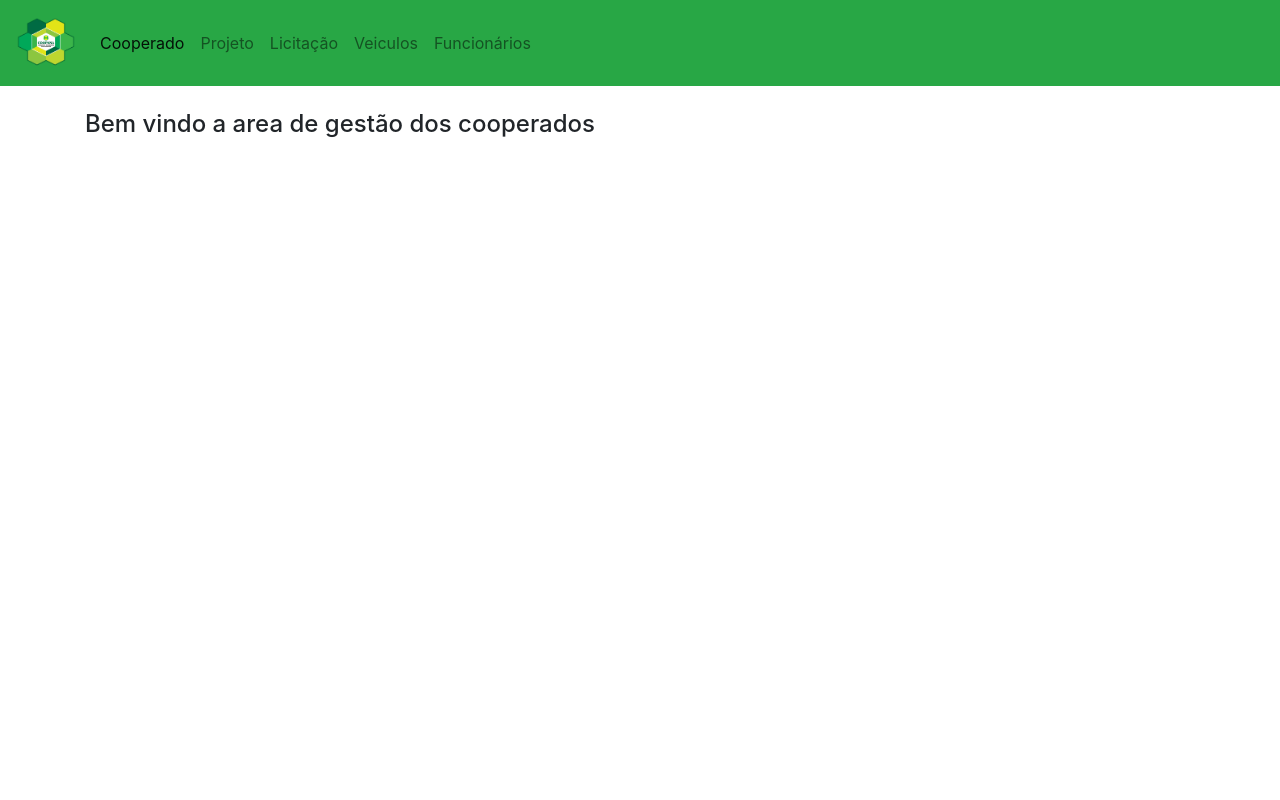
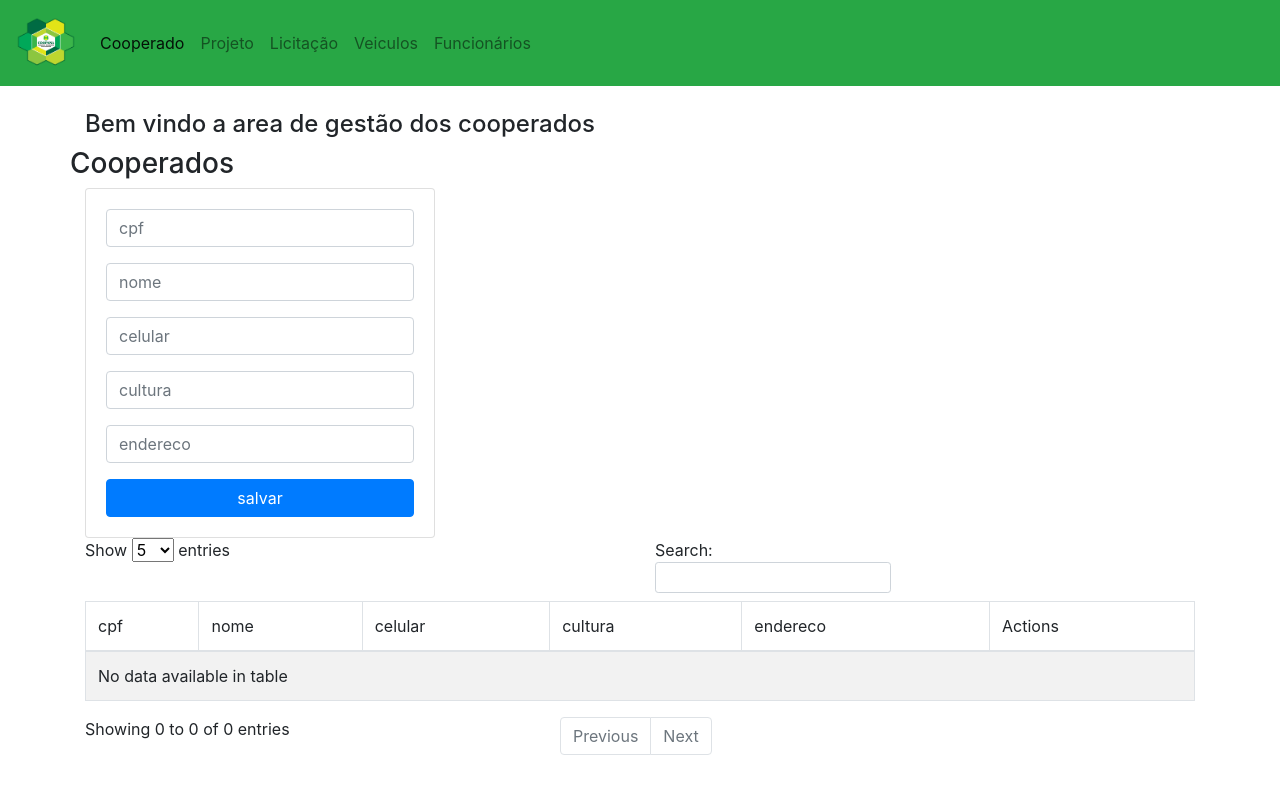
Before and after one commit to Lucas-Ladislau/coopana-flask, a Flask app: page /cooperados in a window 1280 px wide. Run offline with Flask 2, Linux system fonts and the light colour scheme; data that the repository does not hold is empty; some libraries are stand-ins or nearby versions.

Commit message:
adicioanando insert em cooperados

```diff
--- a/main.py
+++ b/main.py
@@ -5,19 +5,19 @@ import psycopg2.extras
 import os
 
 # User e pass definidos no postgree
-#DB_HOST = 'localhost'
-#DB_NAME = 'coopana' #nome do BD
-#DB_USER = 'postgres'  #nome user do seu BD
-#DB_PASS = '31081995'   #senha do seu BD
+DB_HOST = 'localhost'
+DB_NAME = 'coopana' #nome do BD
+DB_USER = 'postgres'  #nome user do seu BD
+DB_PASS = '31081995'   #senha do seu BD
 
 #Versão de conexão docker
-DB_HOST = os.environ['DB_HOST']
-DB_NAME = os.environ['DB_DBNAME']
-DB_USER = os.environ['DB_USER']
-DB_PASS = os.environ['DB_PASS']
+# DB_HOST = os.environ['DB_HOST']
+# DB_NAME = os.environ['DB_DBNAME']
+# DB_USER = os.environ['DB_USER']
+# DB_PASS = os.environ['DB_PASS']
 
-print("Inicinado Banco...")
-sleep(20)
+# print("Inicinado Banco...")
+# sleep(20)
 
 conn = psycopg2.connect(dbname=DB_NAME, user=DB_USER, password=DB_PASS, host=DB_HOST)
 
@@ -27,6 +27,15 @@ app.secret_key = "coopana"
 @app.route("/")
 def main():
     return render_template('index.html')
+
+#-------------------LICITAÇÕES----------------
+@app.route("/licitacoes")
+def licitacoes():
+    cur = conn.cursor(cursor_factory=psycopg2.extras.DictCursor)
+    s = "SELECT * FROM coopana.licitacao"       # Nome da tabela do bd que vai ser utilizada
+    cur.execute(s)
+    list_users = cur.fetchall()
+    return render_template('licitacoes.html', list_users = list_users)
 
 @app.route('/add_licitacao', methods=['POST'])
 def add_licitacao():
@@ -77,24 +86,37 @@ def delete_licitacao(id):
     flash('Licitação Removida com sucesso!')
     return redirect(url_for('licitacoes'))
 
-@app.route("/licitacoes")
-def licitacoes():
-    cur = conn.cursor(cursor_factory=psycopg2.extras.DictCursor)
-    s = "SELECT * FROM coopana.licitacao"       # Nome da tabela do bd que vai ser utilizada
-    cur.execute(s)
-    list_users = cur.fetchall()
-    return render_template('licitacoes.html', list_users = list_users)
-
 @app.route("/funcionario")
 def funcionario():
     return render_template('funcionarios.html')
 
+#---------------------COOPERADOS------------------------------
 @app.route("/cooperados")
 def cooperados():
-    return render_template('cooperados.html')
+    cur = conn.cursor(cursor_factory=psycopg2.extras.DictCursor)
+    v = "SELECT * FROM coopana.cooperado"
+    cur.execute(v)
+    list_cooperados = cur.fetchall()
+    return render_template('cooperados.html',list_cooperados = list_cooperados)
+
+@app.route('/add_cooperado', methods=['POST'])
+def add_cooperado():
+    cur = conn.cursor(cursor_factory=psycopg2.extras.DictCursor)
+    if request.method == 'POST':
+        #Colunas da respectiva tabela
+        cpf = request.form['cpf']
+        nome = request.form['nome']
+        celular = request.form['celular']
+        cultura = request.form['cultura']
+        endereco = request.form['endereco']
+        cur.execute("""INSERT INTO coopana.cooperado (cpf,nome,celular,cultura,endereco) VALUES (%s,%s,%s,%s,%s)
+        """, (cpf,nome,celular,cultura,endereco))
+        conn.commit()
+        flash('cooperado adicionada com Sucesso!')
+        return redirect(url_for('cooperados'))
 
 
-#---------------------veiculos-----------------------------------
+#---------------------VEICULOS-----------------------------------
 @app.route("/veiculos")
 def veiculos():
     cur = conn.cursor(cursor_factory=psycopg2.extras.DictCursor)
@@ -217,6 +239,7 @@ def delete_projeto(id):
     flash('Projeto Removido com sucesso!')
     return redirect(url_for('projeto'))
 
+#============================================
 
 if __name__ == '__main__':
     app.run(debug=True, host='0.0.0.0')
--- a/templates/cooperados.html
+++ b/templates/cooperados.html
@@ -4,5 +4,74 @@
 <div>
 	<h4>Bem vindo a area de gestão dos cooperados</h4>
 </div>
+<div class="row"><h3>Cooperados</h3></div>
+  <div class="row">
+    <div class="col-md-4">
+		{% with messages = get_flashed_messages()  %}
+		{% if messages %}
+		{% for message in messages %}
+		<div class="alert alert-success alert-dismissible fade show" role="alert">
+		  {{ message }}
+		  <button type="button" class="close" data-dismiss="alert" aria-label="Close">
+			<span aria-hidden="true">×</span>
+		  </button>
+	  </div>
+	  {% endfor %}
+	  {% endif %}
+	  {% endwith %}
 
+	  <div class="card card-body">
+		<form action="{{url_for('add_cooperado')}}" method="POST">
+		  <div class="form-group">
+			<input type="text" class="form-control" name="cpf" placeholder="cpf">
+		  </div>
+		  <div class="form-group">
+			<input type="text" class="form-control" name="nome" placeholder="nome">
+		  </div>
+		  <div class="form-group">
+			<input type="text" class="form-control" name="celular" placeholder="celular">
+		  </div>
+		  <div class="form-group">
+			<input type="text" class="form-control" name="cultura" placeholder="cultura">
+		  </div>
+		  <div class="form-group">
+			<input type="text" class="form-control" name="endereco" placeholder="endereco">
+		  </div>
+		  <button class="btn btn-primary btn-block">
+			salvar
+		  </button>
+		</form>
+	  </div>
+	</div>
+	<div class="col-md-12">
+		<table id="example" class="table table-striped table-bordered" style="width:100%">
+		<thead>
+			<tr>
+			<td>cpf</td>
+			<td>nome</td>
+			<td>celular</td>
+			<td>cultura</td>
+			<td>endereco</td>
+			<td>Actions</td>
+			</tr>
+		</thead>
+		<tbody>
+			{% for row in list_cooperados %}
+			<tr>
+			<td>{{row[1]}}</td>
+			<td>{{row[2]}}</td>
+			<td>{{row[3]}}</td>
+			<td>{{row[4]}}</td>
+			<td>{{row[5]}}</td>
+			<td width="200">
+				<a href="/edit/{{row[0]}}" class="btn btn-secondary btn-sm">editar</a>
+				<a href="/delete/{{row[0]}}" class="btn btn-danger btn-delete btn-sm">apagar</a>
+			</td>
+			</tr>
+			{% endfor %}
+		</tbody>
+		</table>
+	</div>
+  </div>
+</div>
 {% endblock%}
```
